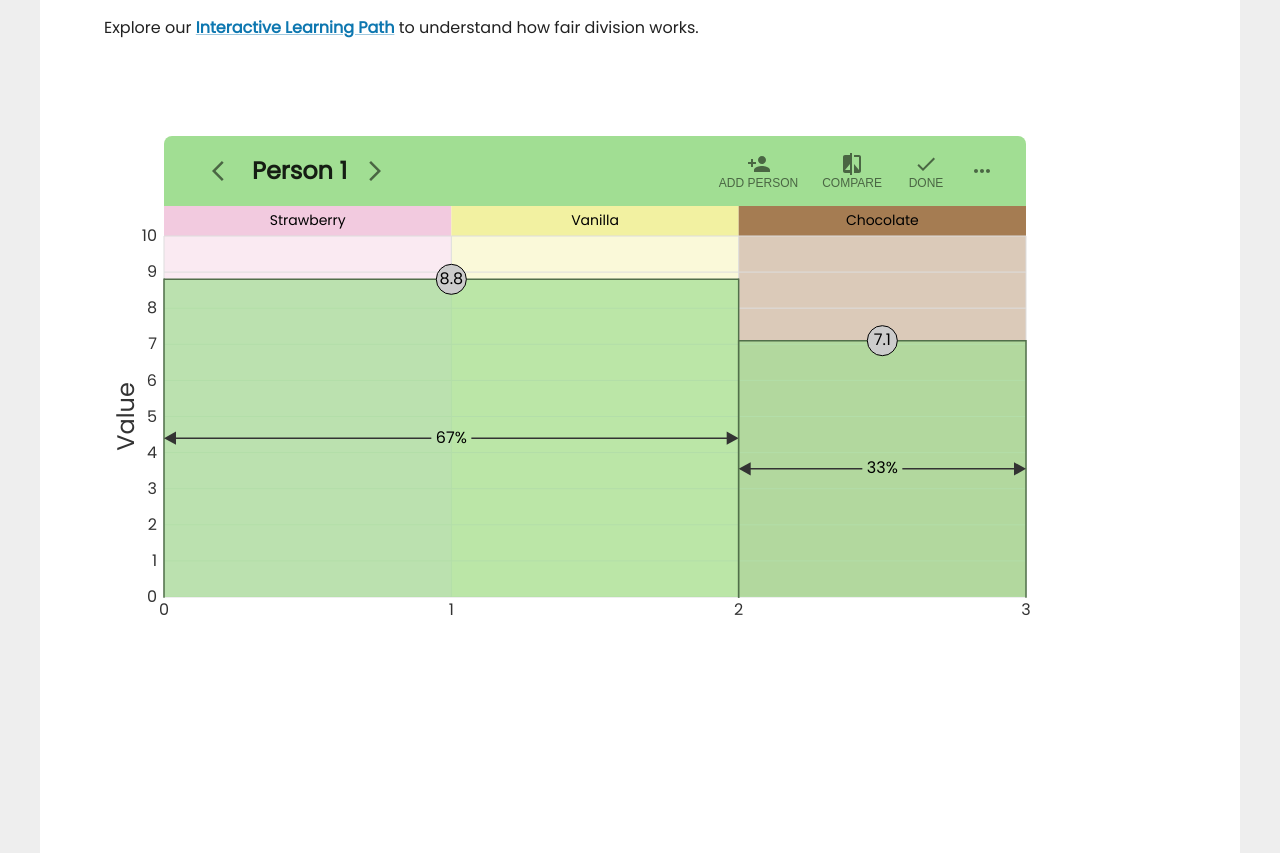
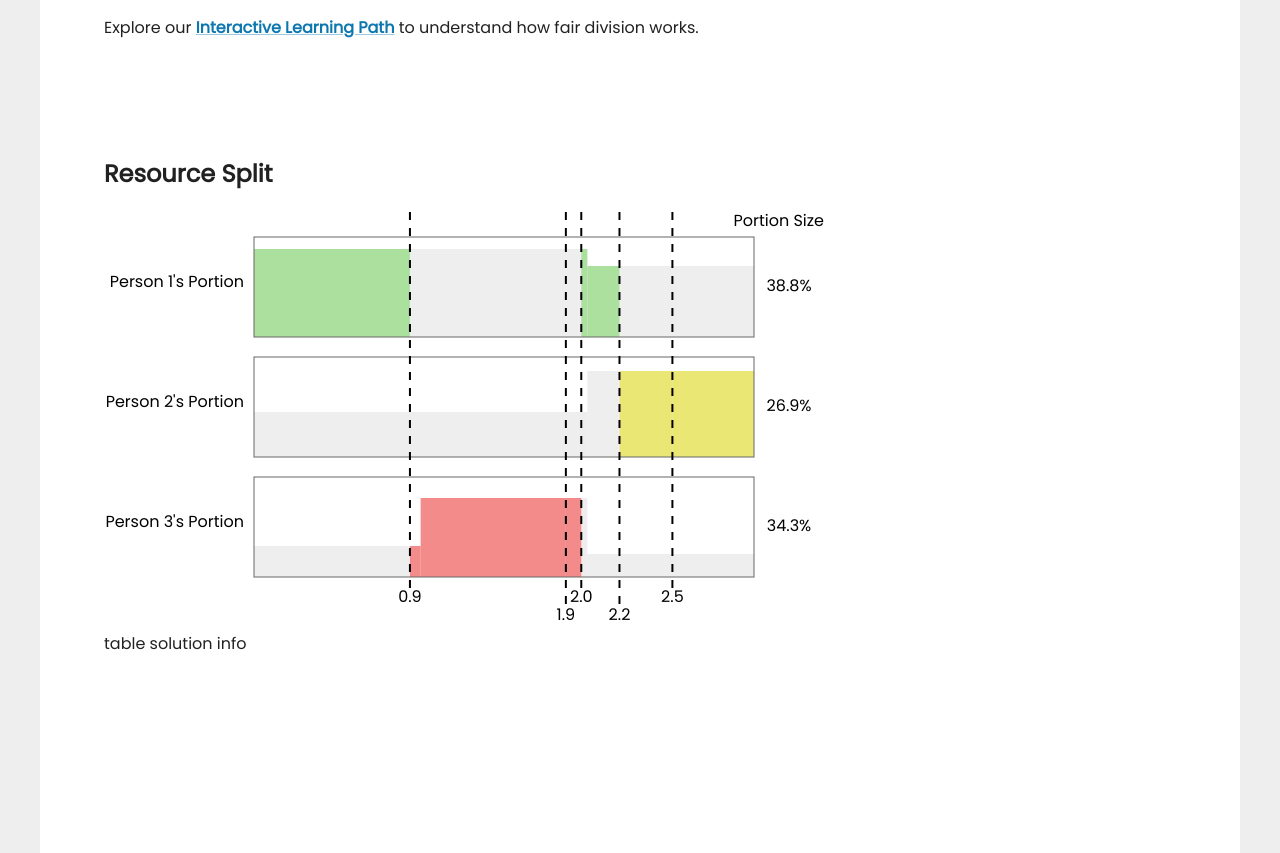
Before and after one commit to yongtenglei/cake, a React (Create React App) app: page /graph in a window 1280 px wide. Shown: the part 441-1294 px from the top of the page. Built offline with nearby package versions, Linux system fonts and the light colour scheme.

Commit message:
start making table view

```diff
--- a/src/Graph/Graph.tsx
+++ b/src/Graph/Graph.tsx
@@ -25,7 +25,7 @@ import {
 import { runDivisionAlgorithm } from './algorithm/run'
 import { LoadingModal } from '../components/LoadingModal'
 import { getAgentColor } from '../constants'
-import { ResultsGraphs } from './components/ResultsGraphs'
+import { ResultsView } from './components/ResultsView/ResultsView'
 
 const temp: Preferences = [
   [
@@ -95,8 +95,30 @@ const temp2: Preferences = [
       id: 4,
     },
   ],
+  [
+    {
+      start: 0,
+      startValue: 3.1,
+      end: 1,
+      endValue: 3.1,
+      id: 1,
+    },
+    {
+      start: 1,
+      startValue: 7.9,
+      end: 2,
+      endValue: 7.9,
+      id: 2,
+    },
+    {
+      start: 2,
+      startValue: 2.3,
+      end: 3,
+      endValue: 2.3,
+      id: 3,
+    },
+  ],
 ]
-
 // import useMediaQuery from '@mui/material/useMediaQuery';
 
 // export default function SimpleMediaQuery() {
@@ -129,6 +151,57 @@ const labels: SectionLabel[] = [
   },
 ]
 
+const testResults = [
+  {
+    start: 0.9356060606060607,
+    end: 1.8712121212121213,
+    value: 7.08219696969697,
+    values: [8.233333333333334, 4.210227272727273, 7.08219696969697],
+    owner: 2,
+    valuePercent: 0.5324960127591707,
+  },
+  {
+    start: 2.510438689217759,
+    end: 3,
+    value: 4.2102272727272725,
+    values: [3.4758853065539106, 4.2102272727272725, 1.125991014799154],
+    owner: 1,
+    valuePercent: 0.23921745867768593,
+  },
+  {
+    start: 0,
+    end: 0.9356060606060607,
+    value: 8.233333333333334,
+    values: [8.233333333333334, 4.210227272727273, 2.9003787878787883],
+    owner: 0,
+    valuePercent: 0.3333333333333333,
+  },
+  {
+    start: 2.1928396707213698,
+    end: 2.510438689217759,
+    value: 2.7313515590689477,
+    values: [2.2549530313243635, 2.7313515590689477, 0.7304777425416953],
+    owner: 1,
+    valuePercent: 0.15519042949255382,
+  },
+  {
+    start: 1.8712121212121213,
+    end: 1.9636776582427158,
+    value: 0.7304777425416963,
+    values: [0.8136967258692313, 0.41609491663767506, 0.7304777425416963],
+    owner: 2,
+    valuePercent: 0.054923138536969646,
+  },
+  {
+    start: 1.9636776582427158,
+    end: 2.1928396707213698,
+    value: 1.6887982695858264,
+    values: [1.6887982695858264, 1.8218717061115588, 0.7304777425416957],
+    owner: 0,
+    valuePercent: 0.06837239957837353,
+  },
+]
+
 export const Graph = () => {
   const cakeSize = defaultCakeSize
   const { yScale, xScale } = createScales({
@@ -137,7 +210,8 @@ export const Graph = () => {
     cakeSize,
   })
 
-  const [algoResults, setAlgoResults] = useState<Slice[] | []>(null)
+  const [algoResults, setAlgoResults] = useState<Slice[] | []>(testResults)
+  // const [algoResults, setAlgoResults] = useState<Slice[] | []>(null)
   const [preferences, setPreferences] = useState<Preferences>(temp2)
   // const [preferences, setPreferences] = useState<Preferences>([[]])
   const setNewData = (pref: Preferences) => {
@@ -177,7 +251,8 @@ export const Graph = () => {
     setLoading(true)
     setAlgoModalOpen(false)
 
-    setAlgoResults(await runDivisionAlgorithm(preferences, algo, cakeSize))
+    const results = await runDivisionAlgorithm(preferences, algo, cakeSize)
+    setAlgoResults(results.sort((a, b) => a.start - b.start))
 
     setLoading(false)
     setCompareMode(true)
@@ -191,7 +266,7 @@ export const Graph = () => {
 
   let body = null
   if (algoResults) {
-    body = <ResultsGraphs results={algoResults} preferences={preferences} />
+    body = <ResultsView results={algoResults} preferences={preferences} />
   } else if (compareMode) {
     body = (
       <>
--- a/src/Graph/_CakeSliceResults.tsx
+++ b/src/Graph/_CakeSliceResults.tsx
@@ -31,7 +31,7 @@ export const CakeSliceResults = ({ results }: CakeSliceResultsProps) => {
       <CircleCheckIcon color="success" />
       <RemoveCircle color="error" /> */}
       {results.map((slice, i) => {
-        const percentValue = (slice.valuePercent * 100).toFixed(1)
+        const percentValue = 5//(slice.valuePercent * 100).toFixed(1)
         return (
           <Tooltip
             key={slice.start}
--- a/src/Graph/algorithm/run.ts
+++ b/src/Graph/algorithm/run.ts
@@ -39,5 +39,6 @@ export const runDivisionAlgorithm = async (
       throw new Error(`Algorithm not implemented: ${algo}`)
   }
   console.log('Results', result)
+  console.log('Portions', result)
   return result
 }
--- a/src/Graph/algorithm/sliceUtils.ts
+++ b/src/Graph/algorithm/sliceUtils.ts
@@ -1,7 +1,7 @@
 import maxBy from 'lodash.maxby'
 import remove from 'lodash.remove'
 import { Segment, Preferences, UnassignedSlice, Slice } from '../../types'
-import { getValueForInterval, getTotalValue } from './getValue'
+import { getValueForInterval } from './getValue'
 
 /**
  * Creates an `UnassignedSlice` from between the start and end value.
@@ -28,7 +28,6 @@ export const cutSlice = (
     end,
     values: allEvaluationsForSlice,
     assign: (agent: number): Slice => {
-      const totalCakeValue = getTotalValue(preferences[agent])
       const value = allEvaluationsForSlice[agent]
       return Object.freeze({
         start,
@@ -36,7 +35,6 @@ export const cutSlice = (
         value,
         values: allEvaluationsForSlice,
         owner: agent,
-        valuePercent: value / totalCakeValue,
       })
     },
   })
--- a/src/Graph/components/ResultsGraphs.tsx
+++ b/src/Graph/components/ResultsView/ResultsGraphs.tsx
@@ -1,18 +1,17 @@
 import { useContext } from 'react'
-import { getAgentColor } from '../../constants'
-import { Preferences, Segment, Slice } from '../../types'
-import { GraphContext } from '../GraphContext'
-import { useConvertSegToPixels, createScales } from '../graphUtils'
-import { Segments } from './Segments'
+import { getAgentColor } from '../../../constants'
+import { Preferences, Segment, Slice } from '../../../types'
+import { GraphContext } from '../../GraphContext'
+import { useConvertSegToPixels, createScales } from '../../graphUtils'
 
-const width = 400
+const width = 500
 const height = 100
 const spaceBetween = 20
 const cuttingLineExtension = 25
 
 const margin = {
   top: cuttingLineExtension,
-  bottom: cuttingLineExtension,
+  bottom: cuttingLineExtension + 10,
   left: 150,
   right: 70,
 }
@@ -23,6 +22,7 @@ interface ResultsGraphsProps {
 }
 
 export const ResultsGraphs = ({ results, preferences }: ResultsGraphsProps) => {
+  results.sort((a, b) => a.start - b.start)
   const { labels, cakeSize } = useContext(GraphContext)
   const { yScale, xScale } = createScales({
     innerWidth: width,
@@ -44,7 +44,9 @@ export const ResultsGraphs = ({ results, preferences }: ResultsGraphsProps) => {
         cakeSize,
       }}
     >
-      <svg width={totalWidth} height={totalHeight} style={{ border: '1px solid red' }}>
+      <h2>Resource Split</h2>
+      <svg width={totalWidth} height={totalHeight}>
+        {/* Portion Size (percentage) label */}
         <text textAnchor="end" x={totalWidth} y={0} dominantBaseline={'hanging'}>
           Portion Size
         </text>
@@ -74,35 +76,38 @@ export const ResultsGraphs = ({ results, preferences }: ResultsGraphsProps) => {
 
                 {/* Percentages */}
                 <text
-                  x={width + margin.right/2}
+                  x={width + margin.right / 2}
                   y={height / 2}
                   textAnchor="middle"
                   dominantBaseline="middle"
                 >
+                  <title>{totalSharePercent.toFixed(2)}%</title>
                   {totalSharePercent.toFixed(1)}%
                 </text>
               </g>
             )
           })}
-        </g>
 
           {/* Cut lines */}
           {results.map(({ start }, i) => {
-          return i === 0 ? null : (
-            <g transform={`translate(${xScale(start) + margin.left}, 0)`}>
+            const offset = i % 2 === 0 ? 0 : 18
+            return start === 0 ? null : (
+              <g transform={`translate(${xScale(start)}, ${-margin.top})`} key={start}>
                 <line
                   key={start}
-                y2={totalHeight - cuttingLineExtension}
+                  y2={totalHeight - cuttingLineExtension - offset}
                   strokeDasharray={8}
                   stroke="black"
                   strokeWidth={2}
                 />
-              <text y={totalHeight - 5} textAnchor="middle">
-                {start.toFixed(cakeSize >= 10 ? 1 : 2)}
+                <text y={totalHeight - offset - 12} textAnchor="middle">
+                  <title>{start.toFixed(2)}</title>
+                  {start.toFixed(cakeSize >= 10 ? 0 : 1)}
                 </text>
               </g>
             )
           })}
+        </g>
       </svg>
     </GraphContext.Provider>
   )
@@ -143,7 +148,7 @@ const TinyGraph = ({ segments, height, results, agent }: TinyGraphProps) => {
         <rect
           key={slice.start}
           x={xScale(slice.start)}
-          width={xScale(slice.end)}
+          width={xScale(slice.end) - xScale(slice.start)}
           y={0}
           height={height}
           fill={getAgentColor(agent)}
@@ -152,7 +157,7 @@ const TinyGraph = ({ segments, height, results, agent }: TinyGraphProps) => {
       ))}
 
       {/* Border for the whole graph */}
-      <rect width={width} height={height} stroke="#333" fill="none" strokeWidth={1} />
+      <rect width={width} height={height} stroke="#666" fill="none" strokeWidth={1} />
     </>
   )
 }
--- /dev/null
+++ b/src/Graph/components/ResultsView/ResultsView.tsx
@@ -0,0 +1,25 @@
+import { useContext } from 'react'
+import { Stack, Box, IconButton, Tooltip } from '@mui/material'
+import { getAgentColor } from '../../../constants'
+import { Preferences, Segment, Slice } from '../../../types'
+import { GraphContext } from '../../GraphContext'
+import { useConvertSegToPixels, createScales } from '../../graphUtils'
+import { ResultsGraphs } from './ResultsGraphs'
+
+interface ResultsViewProps {
+  preferences: Preferences
+  results: Slice[]
+}
+
+export const ResultsView = ({ results, preferences }: ResultsViewProps) => {
+  console.log(results)
+  return (
+    <Stack>
+        <ResultsGraphs results={results} preferences={preferences} />
+
+        table
+
+        solution info
+    </Stack>
+  )
+}
```
Also changed, not shown: src/Graph/components/ResultsView/ResultsTable.tsx (added, +65 -0 lines), src/types.ts (+7 -1 lines). Lines whose indentation alone changed are shown as unchanged.
